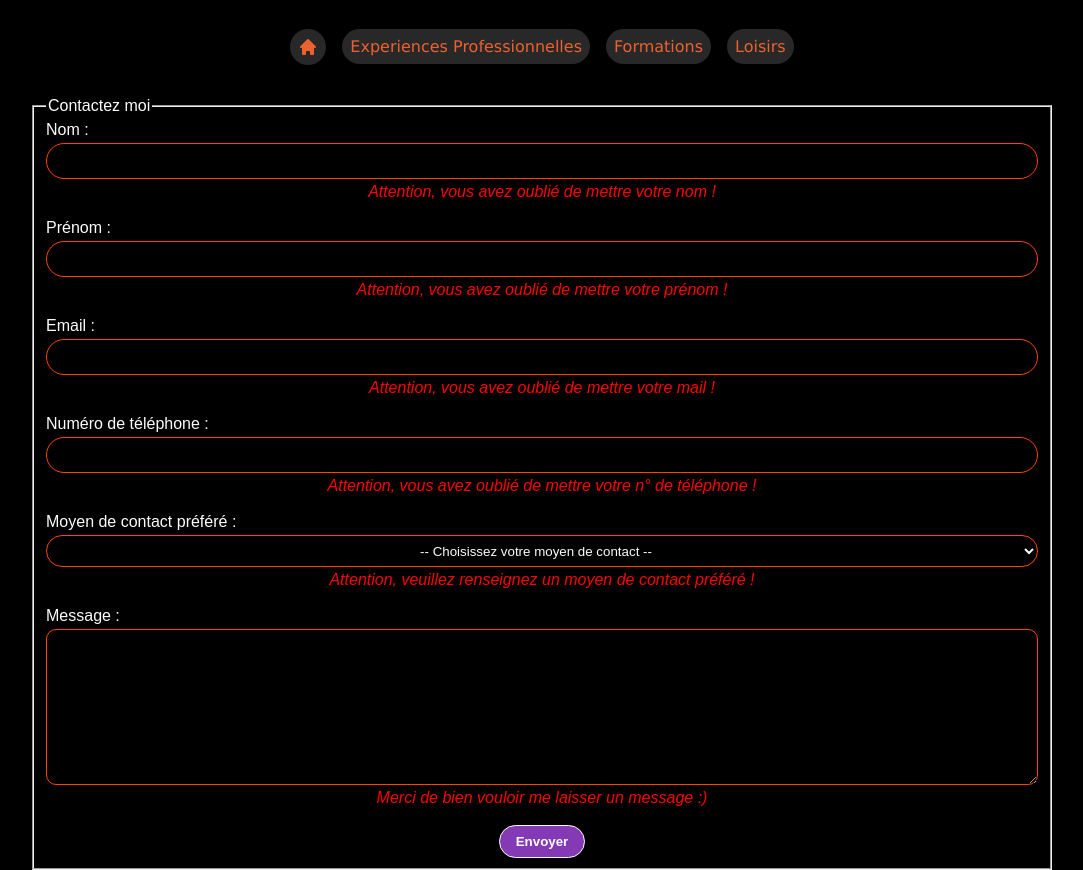
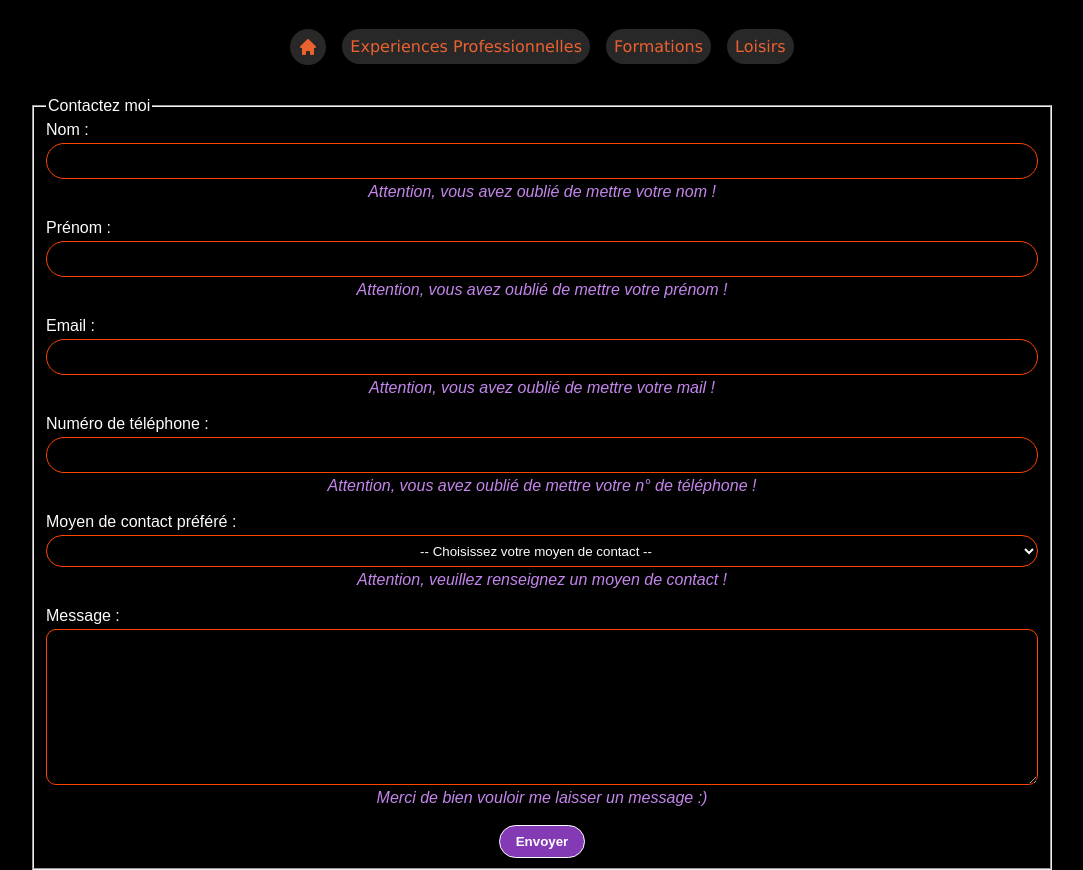
Before and after one commit to EtienneRenoton/CV-Etienne-Renoton, a plain HTML site: page contact.html in a window 1280 px wide. Both pictures are taken after a click on the button "Envoyer". Shown: the part 78-948 px from the top of the page, without its empty margins (98-1181 px from the left). Drawn offline with Linux system fonts and the light colour scheme.

Commit message:
modification style.css

```diff
--- a/contact.html
+++ b/contact.html
@@ -69,7 +69,7 @@
           <option value="Téléphone">Téléphone</option>
         </select>
         <div class="error">
-          Attention, veuillez renseignez un moyen de contact préféré !
+          Attention, veuillez renseignez un moyen de contact  !
         </div>
       </div>
       <br />
--- a/style.css
+++ b/style.css
@@ -126,7 +126,7 @@ nav ul li a svg {
 
 .form-control .error {
     display: none;
-    color: red;
+    color: rgb(196, 134, 236);
     font-style: italic;
     text-align: center;
 
```
